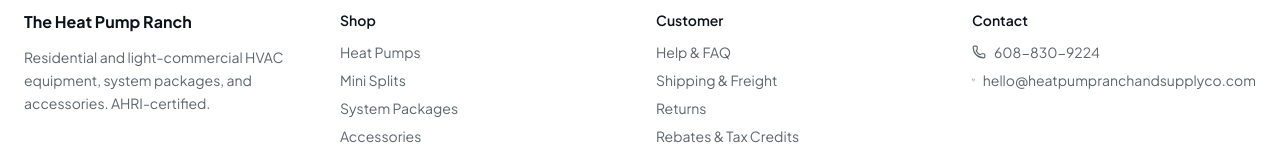
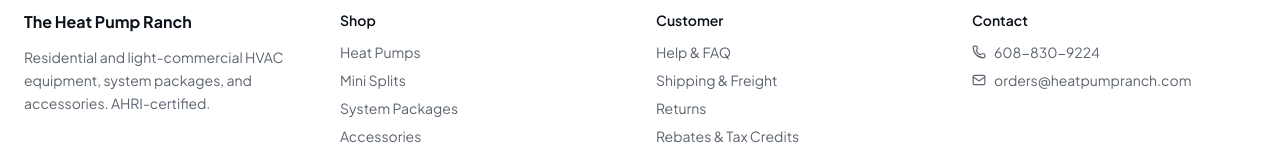
Before and after one commit to nwood3764-sys/Heat-Pump-Ranch-and-Supply-Co, a Next.js app in the folder hpr-app-initial/hpr-app/: page / in a window 1280 px wide. Shown: the part 2026-2183 px from the top of the page. Built offline with nearby package versions, Linux system fonts and the light colour scheme; no server answers; the database is empty.

Commit message:
fix: replace fake email with orders@heatpumpranch.com

```diff
--- a/hpr-app-initial/hpr-app/components/storefront/site-footer.tsx
+++ b/hpr-app-initial/hpr-app/components/storefront/site-footer.tsx
@@ -45,8 +45,8 @@
               </li>
               <li className="flex items-center gap-2">
                 <Mail className="h-3.5 w-3.5" />
-                <a href="mailto:hello@heatpumpranchandsupplyco.com" className="hover:text-foreground">
-                  hello@heatpumpranchandsupplyco.com
+                <a href="mailto:orders@heatpumpranch.com" className="hover:text-foreground">
+                  orders@heatpumpranch.com
                 </a>
               </li>
             </ul>
```
